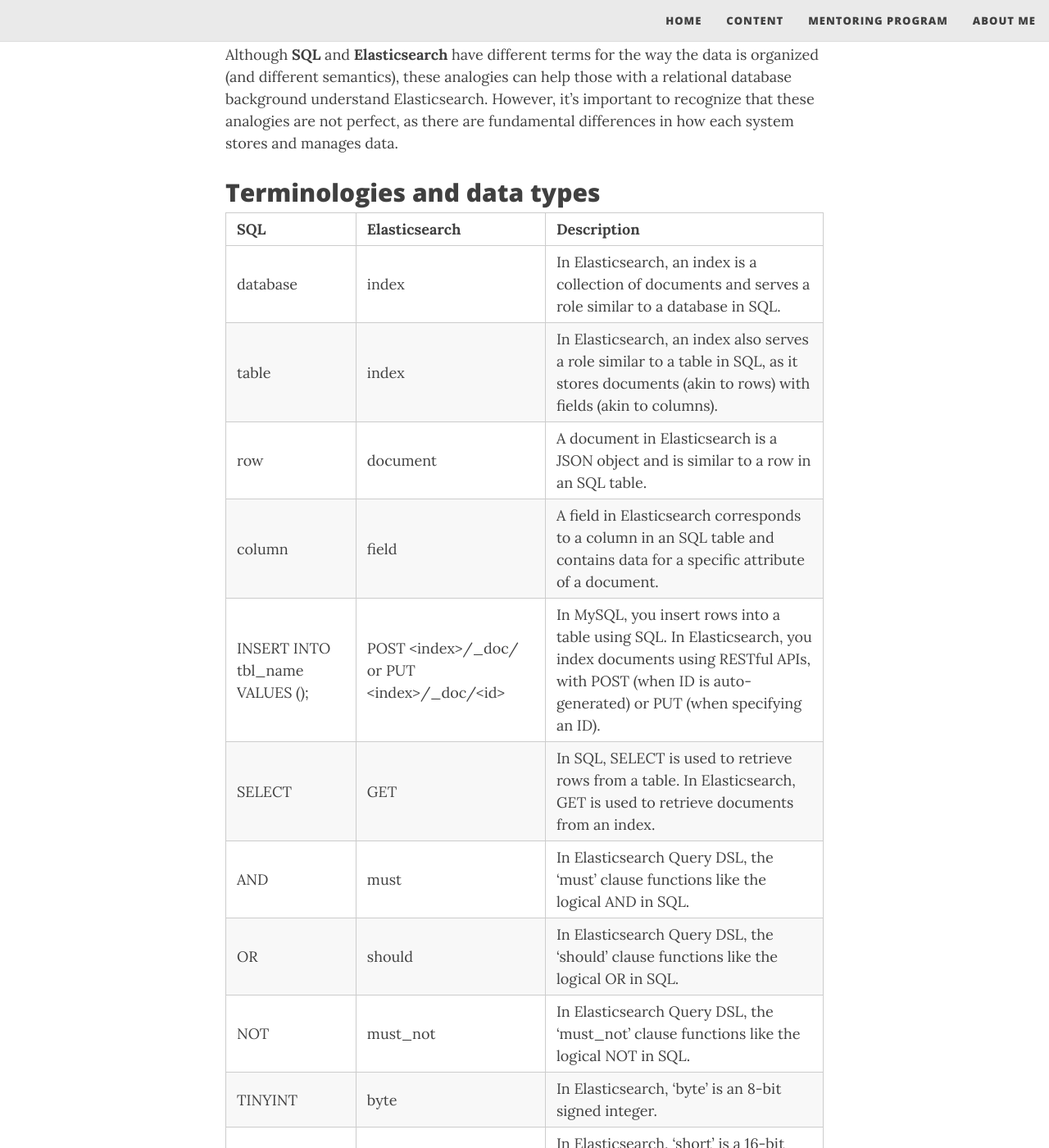
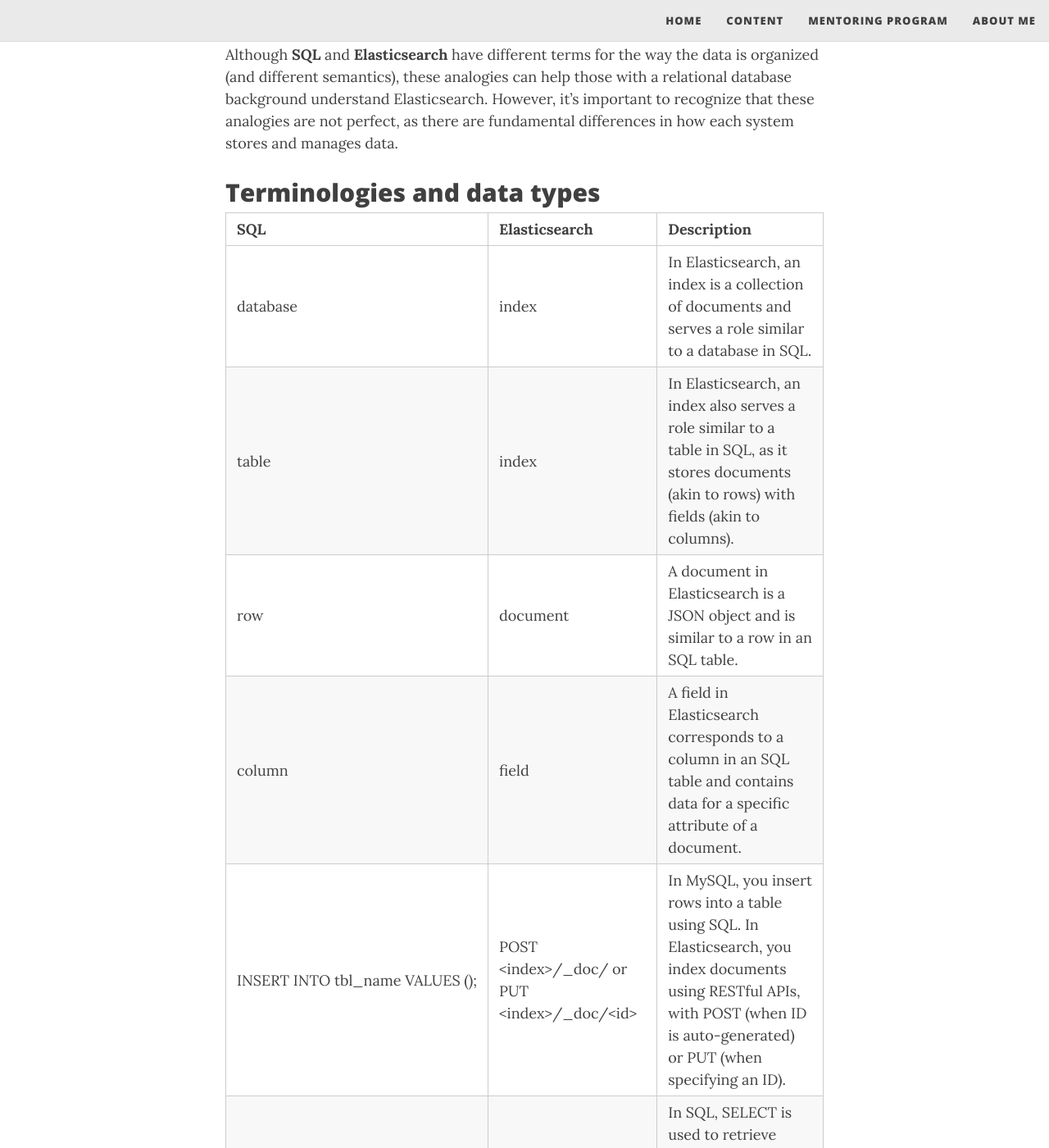
Before and after one commit to thachlp/thachlp.github.io, a Jekyll site: the page built from _posts/2022-11-11-sql-vs-elasticsearch.md, in a window 1280 px wide and 1400 px high, scrolled down 307 px. Shown: the whole window at 82% size. Built offline with Jekyll 4.4.1, drawn with Linux system fonts in a browser that asks for light colours; nearby versions of some CDN libraries.

Commit message:
Update css (#39)

```diff
--- a/assets/css/beautifuljekyll.css
+++ b/assets/css/beautifuljekyll.css
@@ -829,6 +829,10 @@
   margin: 0;
   padding: 0.375rem 0.8125rem;
 }
+table tr th:first-child,
+table tr td:first-child {
+  white-space: nowrap;
+}
 table tr th :first-child,
 table tr td :first-child {
   margin-top: 0;
```
